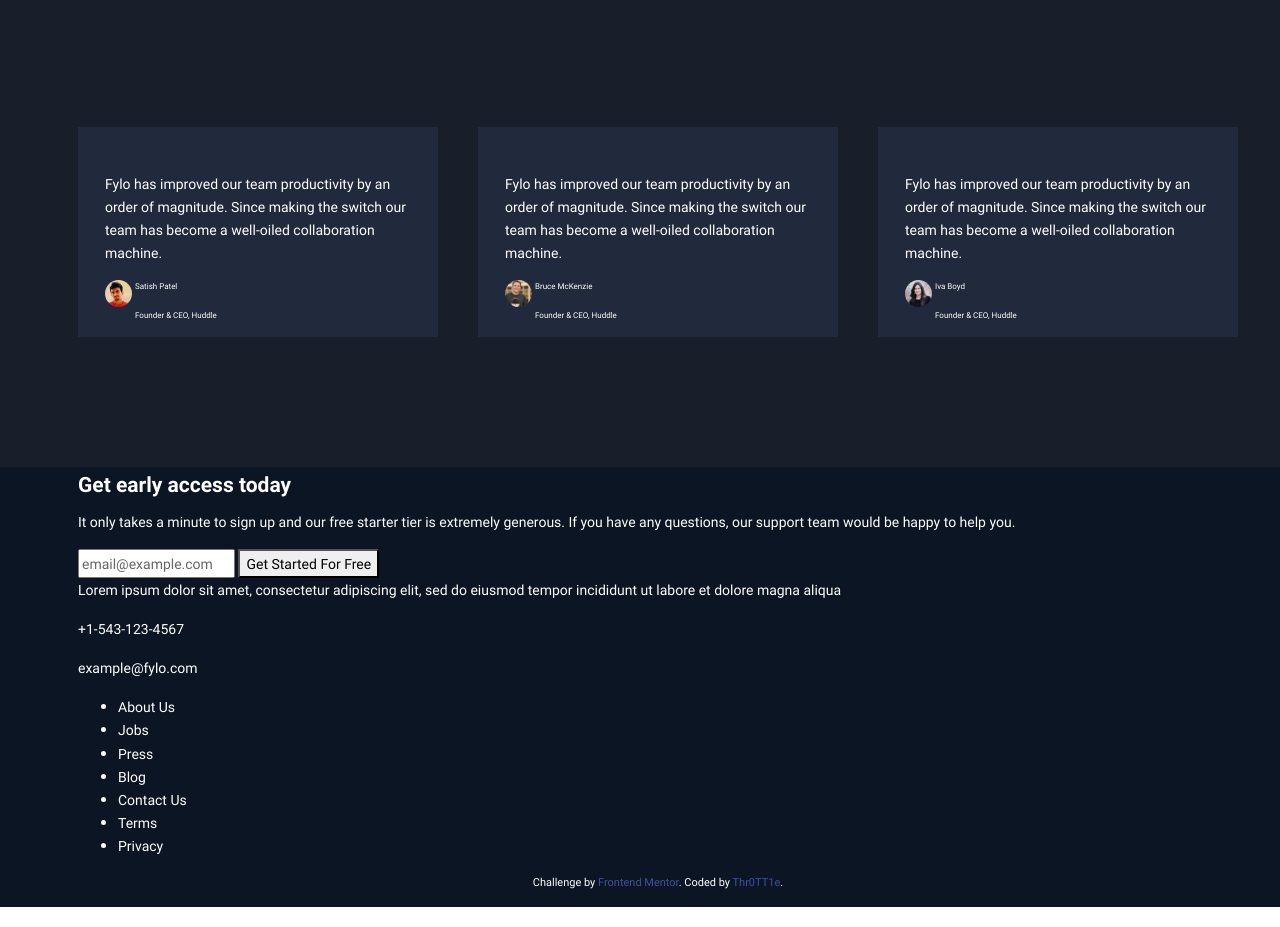
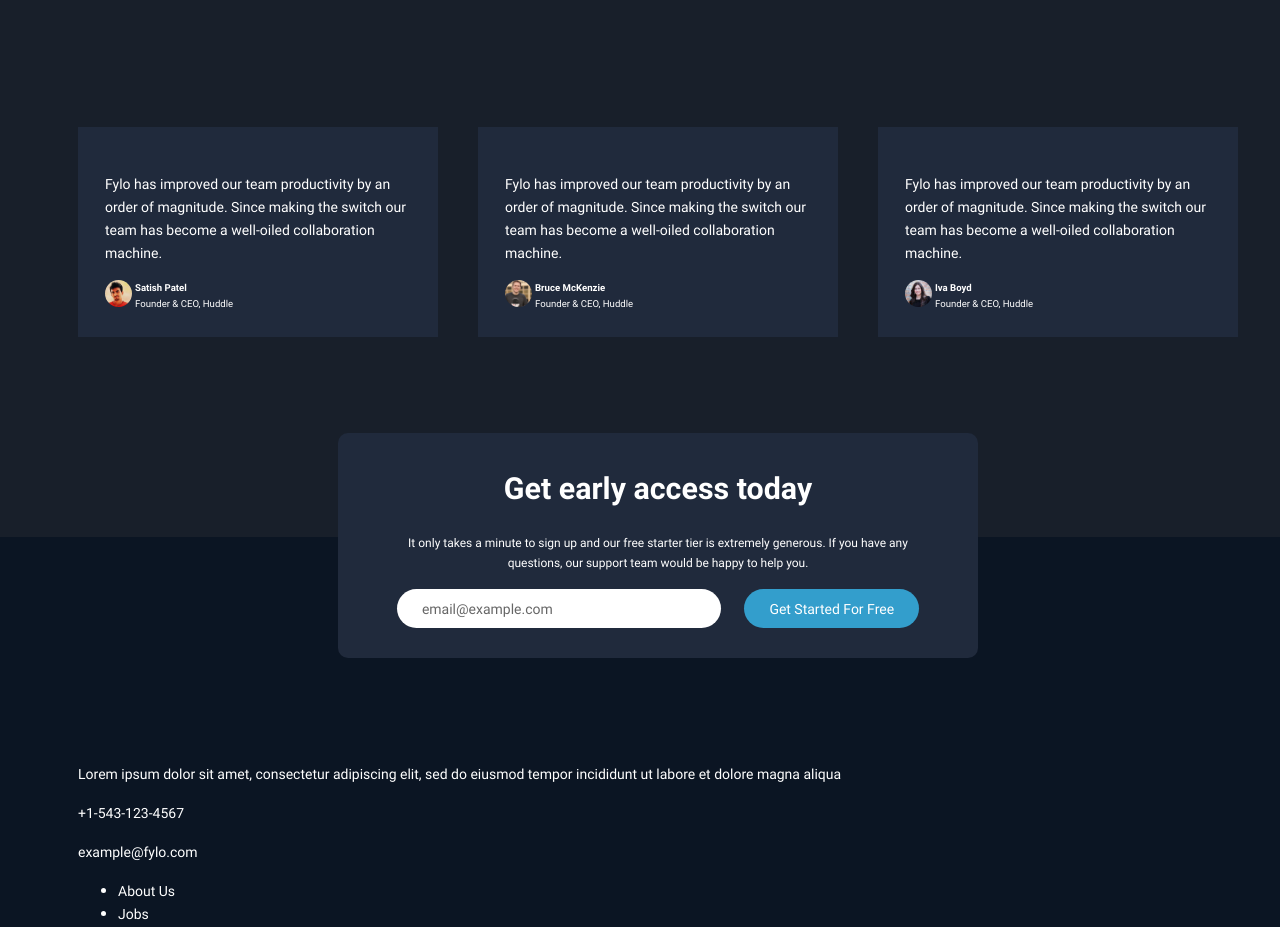
Before and after one commit to Thr0TT1e/fylo-dark-theme-lp, a website: page app/index.html in a window 1280 px wide. Shown: the part 2423-3350 px from the top of the page. Drawn offline with Linux system fonts and the light colour scheme.

Commit message:
Settings block "Comment" and "Call form"

```diff
--- a/app/index.html
+++ b/app/index.html
@@ -82,8 +82,7 @@
   </section>
   <section class="mainComment maxWidth">
     <article>
-      <p>Fylo has improved our team productivity by an order of magnitude. Since making the switch our team has
-  become a well-oiled collaboration machine.</p>
+      <p>Fylo has improved our team productivity by an order of magnitude. Since making the switch our team has become a well-oiled collaboration machine.</p>
       <div class="blockName">
         <div class="nameImg"><img src="./img/_src/profile-1.jpg" alt="">
         </div>
@@ -94,8 +93,7 @@
       </div>
     </article>
     <article>
-      <p>Fylo has improved our team productivity by an order of magnitude. Since making the switch our team has
-  become a well-oiled collaboration machine.</p>
+      <p>Fylo has improved our team productivity by an order of magnitude. Since making the switch our team has become a well-oiled collaboration machine.</p>
       <div class="blockName">
         <div class="nameImg"><img src="./img/_src/profile-2.jpg" alt=""></div>
         <div class="nameDescription">
@@ -105,8 +103,7 @@
       </div>
     </article>
     <article>
-      <p>Fylo has improved our team productivity by an order of magnitude. Since making the switch our team has
-  become a well-oiled collaboration machine.</p>
+      <p>Fylo has improved our team productivity by an order of magnitude. Since making the switch our team has become a well-oiled collaboration machine.</p>
       <div class="blockName">
         <div class="nameImg"><img src="./img/_src/profile-3.jpg" alt=""></div>
         <div class="nameDescription">
@@ -154,7 +151,7 @@
 
     <p class="attribution">
       Challenge by <a href="https://www.frontendmentor.io?ref=challenge" target="_blank">Frontend Mentor</a>.
-      Coded by <a href="#">Thr0TT1e</a>.
+      Coded by <a href="https://github.com/Thr0TT1e">Thr0TT1e</a>.
     </p>
   </div>
 </footer>
--- a/app/js/scripts.min.js
+++ b/app/js/scripts.min.js
@@ -1 +1 @@
-document.addEventListener("DOMContentLoaded",function(){var e=[].slice.call(document.querySelectorAll("img.lazy")),t=[].slice.call(document.querySelectorAll(".lazy-background")),n=[].slice.call(document.querySelectorAll("[data-bg]"));if("IntersectionObserver"in window){let c=new IntersectionObserver(function(e,t){e.forEach(function(e){if(e.isIntersecting){let t=e.target;t.src=t.dataset.src,t.srcset=t.dataset.srcset,t.classList.remove("lazy"),c.unobserve(t)}})});e.forEach(function(e){c.observe(e)});let r=new IntersectionObserver(function(e,t){e.forEach(function(e){e.isIntersecting&&(e.target.classList.add("visible"),r.unobserve(e.target))})});t.forEach(function(e){r.observe(e)});let s=new IntersectionObserver(function(e,t){e.forEach(function(e){if(e.isIntersecting){let t=e.target;t.style.backgroundImage="url("+t.dataset.bg+")",s.unobserve(t)}})});n.forEach(function(e){s.observe(e)})}else e.forEach(function(e){e.src=e.dataset.src,e.srcset=e.dataset.srcset}),t.forEach(function(e){e.classList.add("visible")}),n.forEach(function(e){e.style.backgroundImage="url("+e.dataset.bg+")"})}),document.addEventListener("DOMContentLoaded",function(){});
+document.addEventListener("DOMContentLoaded",(function(){var e=[].slice.call(document.querySelectorAll("img.lazy")),t=[].slice.call(document.querySelectorAll(".lazy-background")),n=[].slice.call(document.querySelectorAll("[data-bg]"));if("IntersectionObserver"in window){let c=new IntersectionObserver((function(e,t){e.forEach((function(e){if(e.isIntersecting){let t=e.target;t.src=t.dataset.src,t.srcset=t.dataset.srcset,t.classList.remove("lazy"),c.unobserve(t)}}))}));e.forEach((function(e){c.observe(e)}));let r=new IntersectionObserver((function(e,t){e.forEach((function(e){e.isIntersecting&&(e.target.classList.add("visible"),r.unobserve(e.target))}))}));t.forEach((function(e){r.observe(e)}));let s=new IntersectionObserver((function(e,t){e.forEach((function(e){if(e.isIntersecting){let t=e.target;t.style.backgroundImage="url("+t.dataset.bg+")",s.unobserve(t)}}))}));n.forEach((function(e){s.observe(e)}))}else e.forEach((function(e){e.src=e.dataset.src,e.srcset=e.dataset.srcset})),t.forEach((function(e){e.classList.add("visible")})),n.forEach((function(e){e.style.backgroundImage="url("+e.dataset.bg+")"}))})),document.addEventListener("DOMContentLoaded",(function(){}));
--- a/app/sass/main.sass
+++ b/app/sass/main.sass
@@ -121,7 +121,7 @@
 		display: grid
 		grid-template-columns: repeat(3, 360px)
 		grid-column-gap: 40px
-		padding-bottom: 130px
+		padding-bottom: 200px
 		article
 			background: $colorDarkBlueTM
 			padding: 45px 27px 27px
@@ -129,16 +129,48 @@
 				display: grid
 				grid-template-columns: 30px 1fr
 				grid-template-rows: 30px
+				align-self: center
 				.nameImg
 					width: 30px
 					img
 						width: 27px
 						border-radius: 50%
 				.nameDescription
-					font-size: .5rem
+					font-size: .6rem
+					p
+						margin: 0
+						&:first-child
+							font-weight: 700
 
 footer
 	background-color: $colorDarkBlueFooter
+	.blockSubscription
+		position: relative
+		top: -13vh
+		max-width: 50vw
+		background: hsl(219, 30%, 18%)
+		border-radius: 10px
+		padding: 30px 50px
+		text-align: center
+		margin: 0 auto
+		h2
+			font-size: 1.9rem
+			margin-bottom: 20px
+		p
+			font-size: .75rem
+		input
+			width: 60%
+			border-radius: 40px
+			border: none
+			padding: 8px 25px
+			margin-right: 20px
+		button
+			background: $colorAccentBlue
+			color: $colorWhite
+			border-radius: 40px
+			border: none
+			padding: 8px 25px
+
 
 //.container
 //	max-width: 700px
```
Also changed, not shown: package.json (+5 -5 lines), app/css/styles.min.css.
